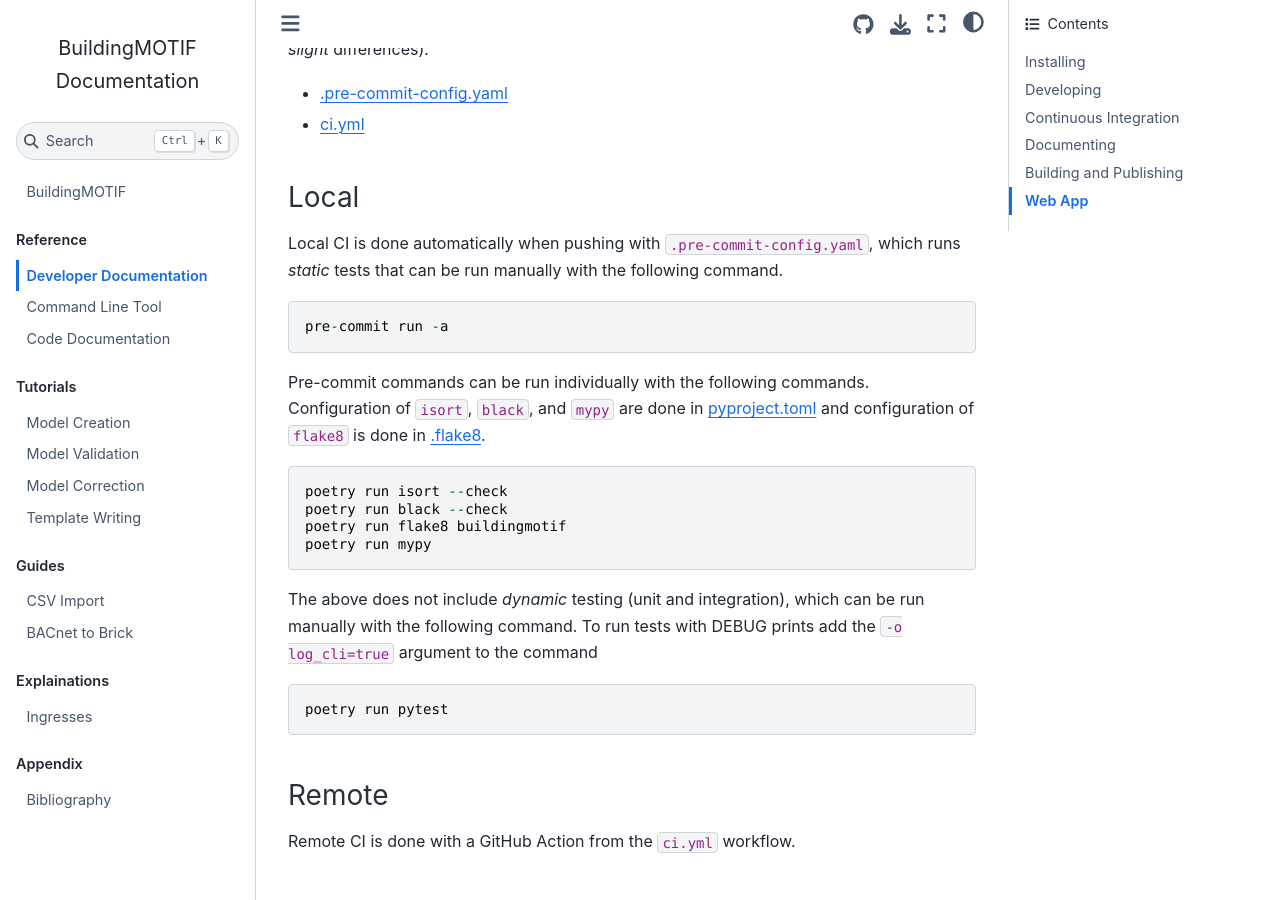
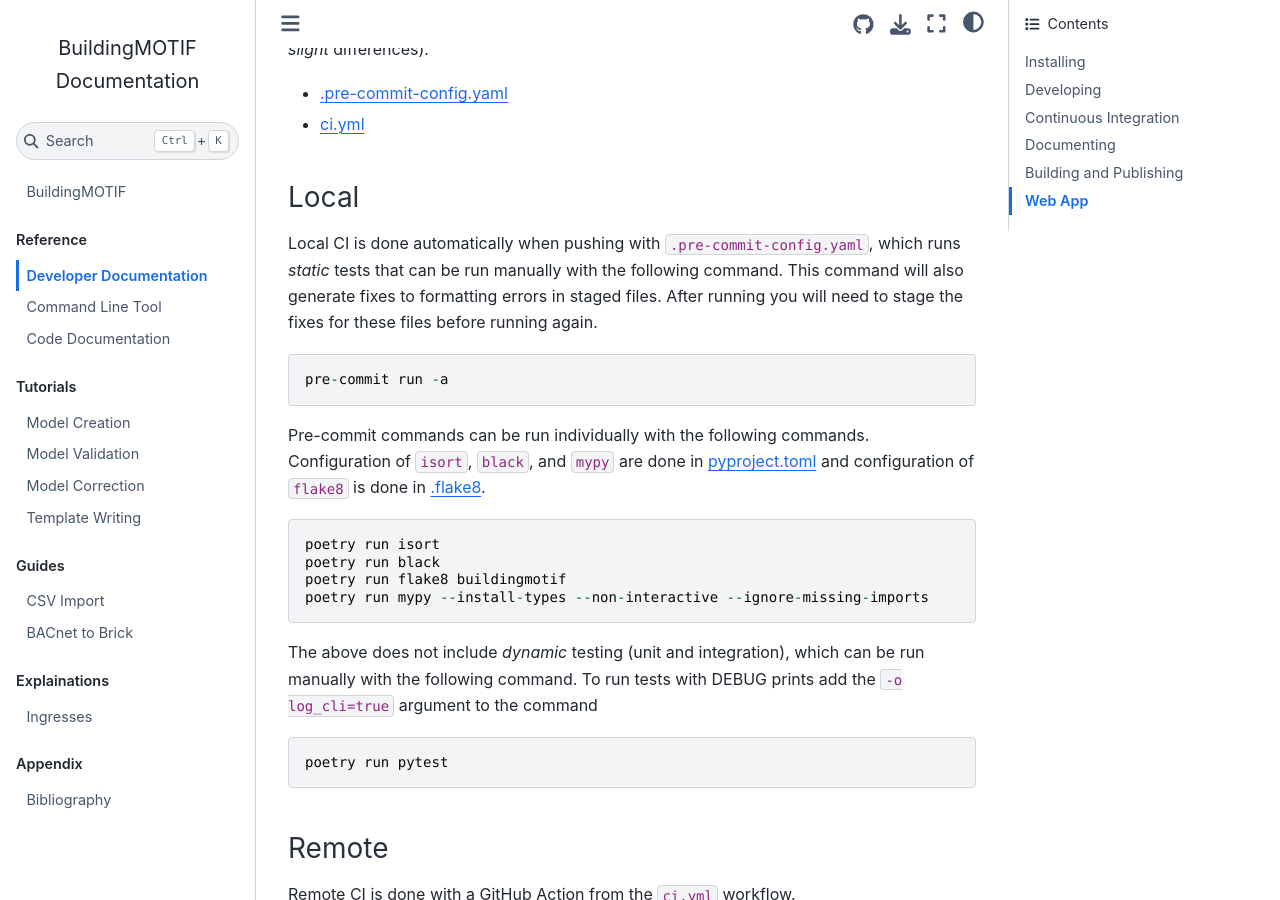
Before and after one commit to NREL/BuildingMOTIF, a Jupyter Book: the page built from docs/reference/developer_documentation.md, in a window 1280 px wide and 900 px high, scrolled down 1415 px. Built offline with Jupyter Book 1.0.4 settings and Sphinx 7.4.7 and the Sphinx Book theme 1.1.4, drawn with Linux system fonts in a browser that asks for light colours.

Commit message:
update developer documentation

````diff
--- a/docs/reference/developer_documentation.md
+++ b/docs/reference/developer_documentation.md
@@ -52,17 +52,17 @@ The CI process for developers' local clones and the remote repository should be
 
 ### Local
 
-Local CI is done automatically when pushing with `.pre-commit-config.yaml`, which runs *static* tests that can be run manually with the following command.
+Local CI is done automatically when pushing with `.pre-commit-config.yaml`, which runs *static* tests that can be run manually with the following command. This command will also generate fixes to formatting errors in staged files. After running you will need to stage the fixes for these files before running again.
 ```
 pre-commit run -a
 ```
 
 Pre-commit commands can be run individually with the following commands. Configuration of `isort`, `black`, and `mypy` are done in [pyproject.toml](https://github.com/NREL/BuildingMOTIF/blob/develop/pyproject.toml) and configuration of `flake8` is done in [.flake8](https://github.com/NREL/BuildingMOTIF/blob/develop/.flake8).
 ```
-poetry run isort --check
-poetry run black --check
+poetry run isort
+poetry run black
 poetry run flake8 buildingmotif
-poetry run mypy
+poetry run mypy --install-types --non-interactive --ignore-missing-imports
 ```
 
 The above does not include *dynamic* testing (unit and integration), which can be run manually with the following command. To run tests with DEBUG prints add the `-o log_cli=true` argument to the command
````
